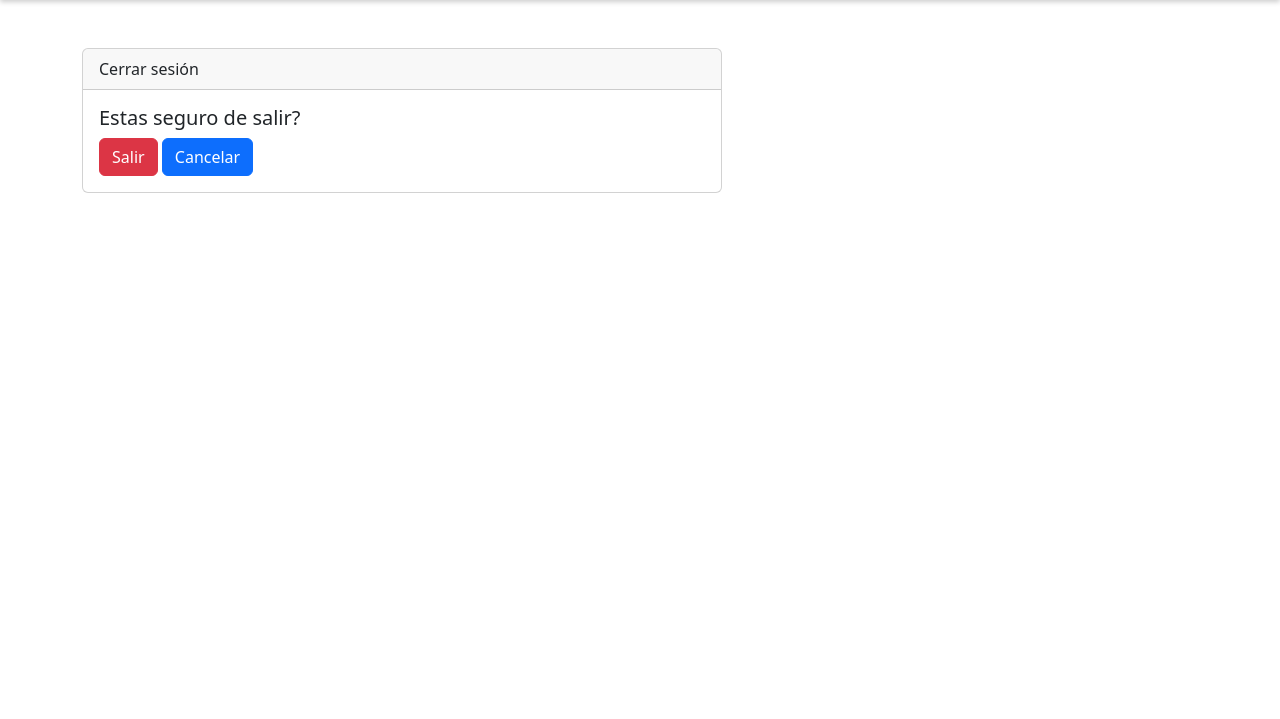
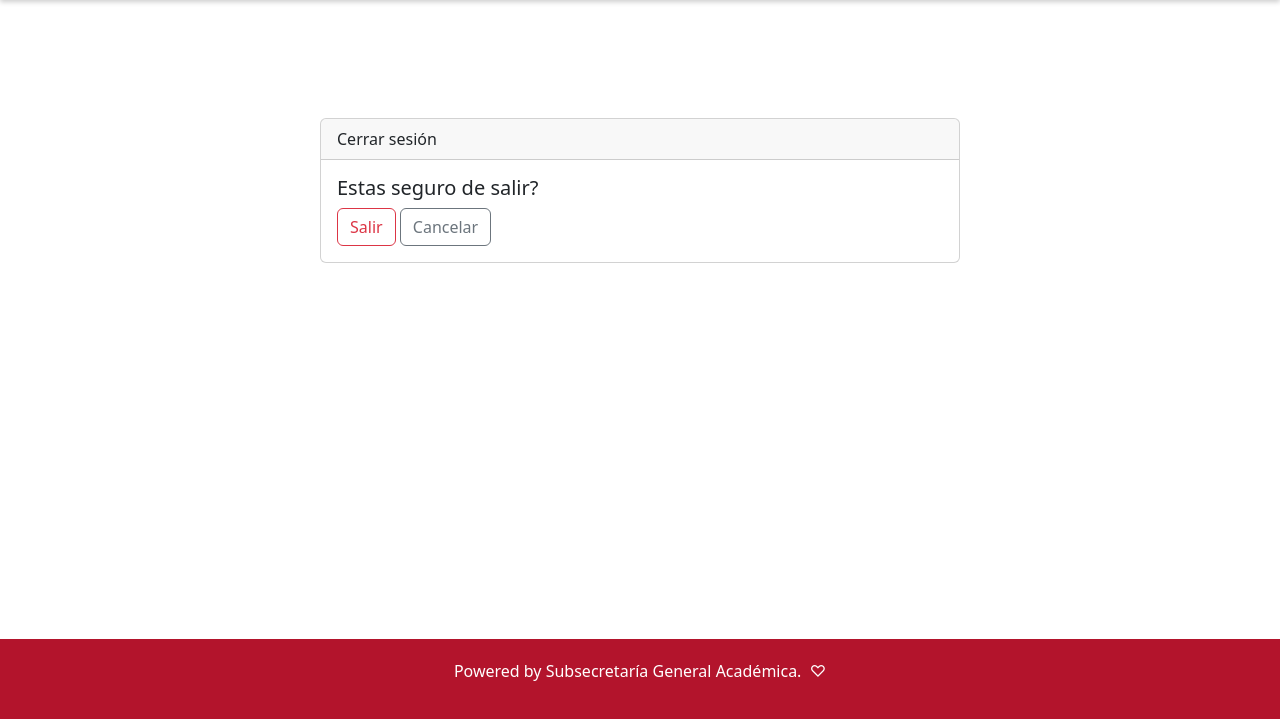
Before and after one commit to cesar-ujed/eva-demo, a Django app: page /salir/ in a window 1280 px wide. Shown: the part 81-800 px from the top of the page. Run offline with Django 4.2, Linux system fonts and the light colour scheme.

Commit message:
modificaciones en diseño de footer y algunos detalles en las vistas

```diff
--- a/api/serializers.py
+++ b/api/serializers.py
@@ -27,6 +27,10 @@ class ResponsableSerializer(serializers.ModelSerializer):
 
 
 class RecomendacionSerializer(serializers.ModelSerializer):
+
+    categoria = serializers.CharField(
+        source='categoria.eje', trim_whitespace=True, required=False, allow_blank=True, allow_null=True)
+
     class Meta:
         model = Recomendacion
         fields = '__all__'
--- a/frontend/static/styles/main.css
+++ b/frontend/static/styles/main.css
@@ -110,3 +110,29 @@ label {
     display: grid;
     justify-items: right;
 }
+
+.container-salir{
+    display: grid;
+    justify-items: center;
+    margin-top: 70px;
+}
+
+.footer-login{
+    width: 100%;
+    background-color: #b3142c;
+    position: fixed;
+    bottom: 0;
+}
+
+.card:hover{
+    border: 1px solid #b3142c;
+}
+
+.footer-detail{
+    margin: 0;
+    padding: 0;
+    background-color: #b3142c;
+    color: white;
+    padding: 20px;
+    text-align: center;
+}
--- a/frontend/templates/index.html
+++ b/frontend/templates/index.html
@@ -7,7 +7,7 @@
         <h3>Información de Contacto</h3>
         <p>Correo electrónico: subsecretaria.academica@ujed.mx</p>
         <p>Teléfono: +52(618) 827-12-48</p>
-        <p>Dirección: Cuarto piso, Edificio de la Librería UJED. Victoria Sur 200, esquina con 20 de Noviembre, Zona Centro. C.P. 34000. Durango, Dgo. México.</p>
+        <p>Dirección: Tercer piso, Edificio de la Librería UJED. Victoria Sur 200, esquina con 20 de Noviembre, Zona Centro. C.P. 34000. Durango, Dgo. México.</p>
     </div>
 </footer>
 {% endblock %}
--- a/frontend/templates/salirPage.html
+++ b/frontend/templates/salirPage.html
@@ -2,7 +2,7 @@
 {% load static %}
 {% block content %}
 
-<div class="container-sm">
+<div class="container-salir">
     <br><br>
     <div class="card" style="width: 40rem;">
         <div class="card-header">
@@ -10,10 +10,13 @@
         </div>
         <div class="card-body">
           <h5 class="card-title">{{ msg }}</h5>
-          <a href="{% url 'logout' %}" class="btn btn-danger">Salir</a>
-          <a href="{% url 'buscar' %}" class="btn btn-primary">Cancelar</a>
+          <a href="{% url 'logout' %}" class="btn btn-outline-danger">Salir</a>
+          <a href="{% url 'buscar' %}" class="btn btn-outline-secondary">Cancelar</a>
         </div>
       </div>
 </div>
+<footer class="footer-login">
+  <p>Powered by Subsecretaría General Académica.  ♡</p>
+</footer>
 
 {% endblock %}
--- a/frontend/templates/signin.html
+++ b/frontend/templates/signin.html
@@ -2,6 +2,7 @@
 {% load static %}
 {% block content %}
 
+<br><br>
 <div class="content-grid">
     <h1>Acceso a la plataforma</h1><br><br>
     <form class="form-login" action="" method="post">
@@ -11,5 +12,8 @@
     </form>
     {{ error }}
 </div>
+<footer class="footer-login">
+    <p>Copyright © 2023 Subsecretaría General Académica | Powered by Subsecretaría General Académica.</p>
+</footer>
 
 {% endblock %}
--- a/frontend/views.py
+++ b/frontend/views.py
@@ -116,7 +116,7 @@ class BusquedaView(ListView):
                 # Q(numero_rec__icontains=query) | Q(categoria__icontains=query)
             )
         else:
-            return Recomendacion.objects.all()
+            return Recomendacion.objects.all().order_by('id')
 
 
 def salirView(request):
```
Also changed, not shown: frontend/templates/detalle.html (+12 -5 lines), frontend/templates/search.html (+14 -2 lines).
